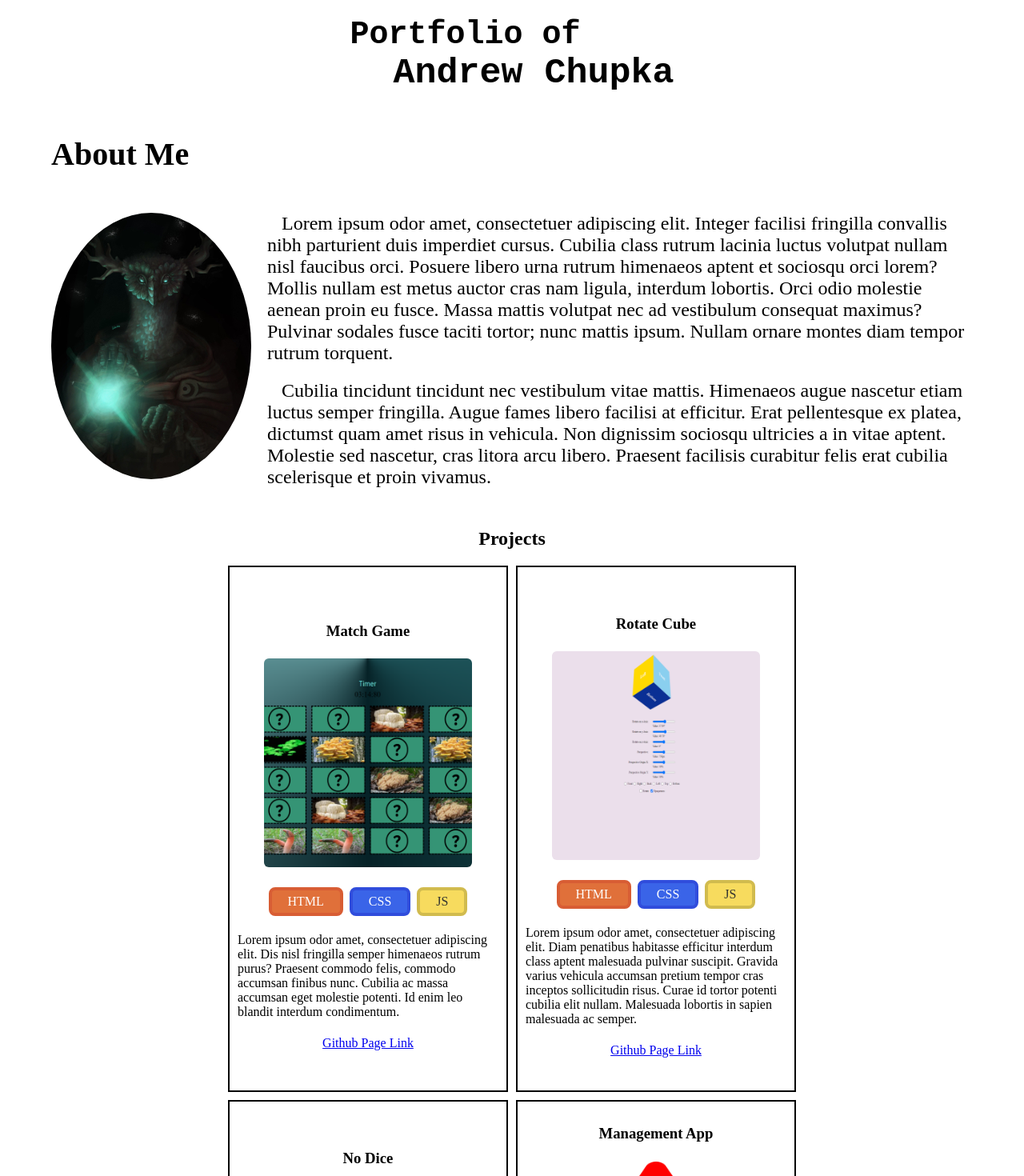
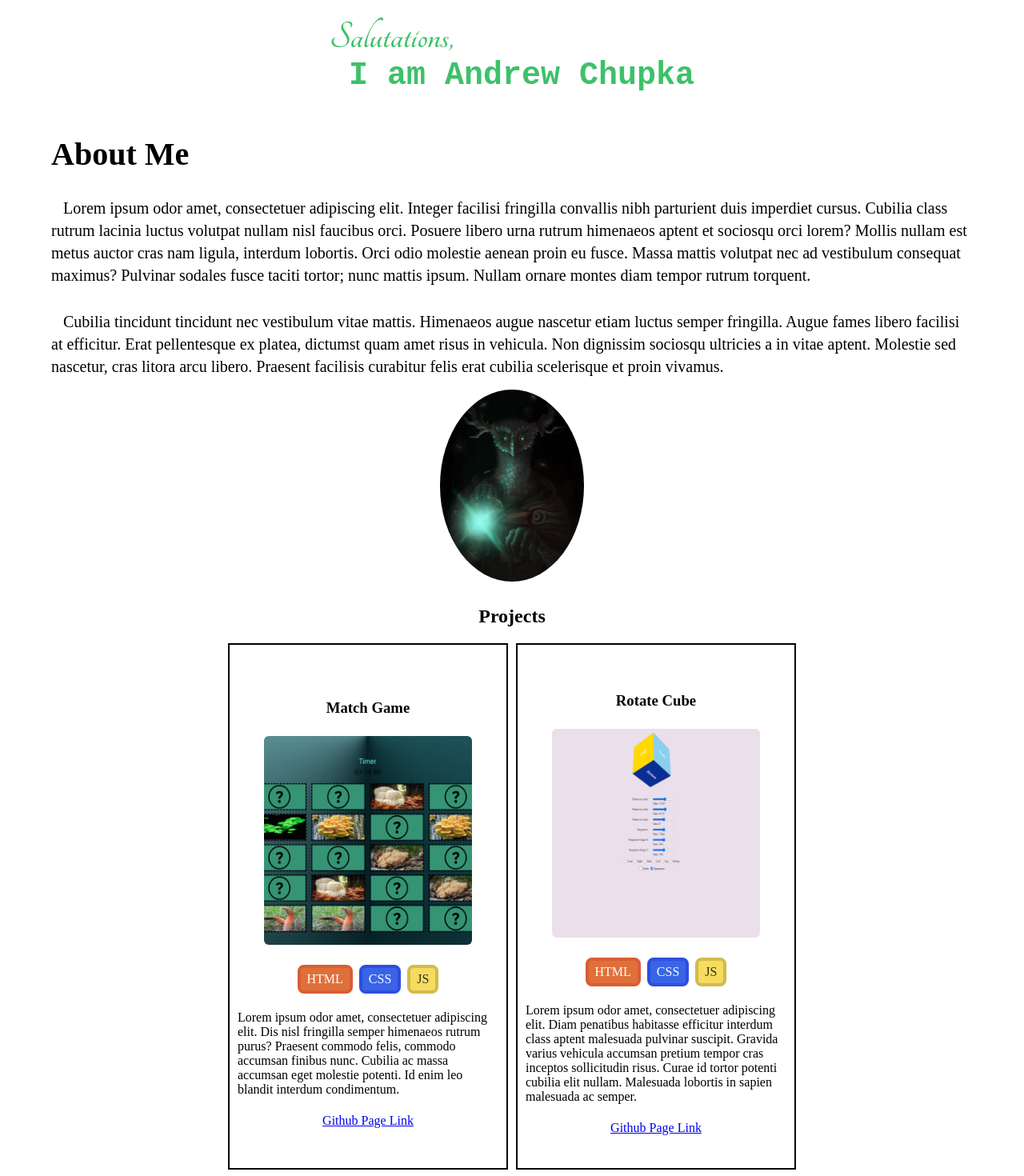
Before and after one commit to worldOfVerdure/Portfolio, a React (Vite) app: page / in a window 1280 px wide. Shown: the top 1470 px of the page at 80% size. Built offline with nearby package versions, Linux system fonts and the light colour scheme.

Commit message:
Further improvements to layout:
-Add emerald colors to colors.js
-Change order of elements rendering in About Section
-Add font-style to Header and change text of Header
-Keep Tech component from stretching entire length of container

```diff
--- a/index.html
+++ b/index.html
@@ -9,6 +9,10 @@
     <meta charset="UTF-8" />
     <meta name="viewport" content="width=device-width, initial-scale=1.0" />
     <meta name="author" content="Andrew Chupka" />
+
+    <link rel="preconnect" href="https://fonts.googleapis.com">
+    <link rel="preconnect" href="https://fonts.gstatic.com" crossorigin>
+    <link href="https://fonts.googleapis.com/css2?family=Tangerine:wght@400;700&display=swap" rel="stylesheet">
   </head>
   <body>
     <div id="root"></div>
--- a/src/App.jsx
+++ b/src/App.jsx
@@ -1,5 +1,6 @@
 import About from "./components/About/About.jsx";
 import { createGlobalStyle, styled } from "styled-components";
+import { EMERALD_GREEN } from "./auxiliary/colors.js";
 import Header from "./components/Header/Header.jsx";
 import Projects from "./components/Projects/Projects.jsx";
 
@@ -34,6 +35,7 @@ const GlobalStyle = createGlobalStyle`
   }
 
   body {
+    // background-color: ${EMERALD_GREEN.base};
     font-size: 1.6rem;
     margin: 0;
     width: 100%;
--- a/src/auxiliary/colors.js
+++ b/src/auxiliary/colors.js
@@ -1,4 +1,7 @@
-export const GREY = "#969b9f";
-export const HUNTER_GREEN = "#2b6e5f";
-export const MAGENTA = "#f0f";
-export const TEAL = "#56c2cf";
+export const EMERALD_GREEN = {
+  darkest: "##267240",
+  darker: "#329955",
+  base: "#3DC169",
+  lighter: "#63CF87",
+  lightest: "#89DBA5"
+};
--- a/src/components/About/About.jsx
+++ b/src/components/About/About.jsx
@@ -7,29 +7,31 @@ export default function About() {
   return (
     <AboutSection>
       <h2>About Me</h2>
-      <img src={profilePic} alt="Picture of webpage author" width="250" height="333" />
       <P>{aboutMeText.p1}</P>
       <P>{aboutMeText.p2}</P>
+      <Avatar src={profilePic} alt="Picture of webpage author" />
     </AboutSection>
   );
 }
 
 const AboutSection = styled.section`
+  align-items: center;
+  display: flex;
+  flex-direction: column;
   margin: 3rem auto;
   width: 90%;
 
   & h2 {
+    align-self: start;
     font-size: clamp(2.5rem, calc(1.86rem + 2vw), 4rem);
-    margin-bottom: 5rem;
+    margin-bottom: 1.5rem;
     width: fit-content;
   }
+`;
 
-  & img {
+const Avatar = styled.img`
     border-radius: 50%;
-    display: block;
-    float: left;
-    margin: 0 2rem 1rem 0;
-  }
+    width: 18rem;
 `;
 
 const AboutTextContainer = styled.div`
@@ -37,8 +39,9 @@ const AboutTextContainer = styled.div`
 `;
 
 const P = styled.p`
-  font-size: clamp(1.8rem, calc(1.56rem + 1vw), 2.4rem);
-  margin: 2rem auto;
+  font-size: clamp(1.6rem, calc(1.2rem + 1vw), 2rem);
+  line-height: 1.4;
+  margin: 1.5rem auto;
   white-space: pre-wrap;
 
   // @media(min-width: ${MEDIA_SIZES.laptopL}) {
--- a/src/components/Header/Header.jsx
+++ b/src/components/Header/Header.jsx
@@ -1,13 +1,14 @@
+import { EMERALD_GREEN } from "../../auxiliary/colors.js";
 import { styled } from "styled-components";
 
 export default function Header() {
-  const h1TitleText =`Portfolio of`;
-  const h1NameText = `  Andrew Chupka`;
+  const h1GreetingsText =`Salutations,`;
+  const h1NameText = ` I am Andrew Chupka`;
 
   return (
     <StyledHeader>
       <h1>
-        <pre>{h1TitleText}</pre>
+        <pre>{h1GreetingsText}</pre>
         <pre>{h1NameText}</pre>
       </h1>
     </StyledHeader>
@@ -15,6 +16,7 @@ export default function Header() {
 }
 
 const StyledHeader = styled.header`
+  color: ${EMERALD_GREEN.base};
   width: fit-content;
 
   & pre {
@@ -22,10 +24,13 @@ const StyledHeader = styled.header`
   }
 
   & pre:nth-child(1) {
-    font-size: clamp(2.6rem, calc(1.96rem + 2vw), 4rem);
+    font-family: "Tangerine", cursive;
+    font-size: clamp(5rem, calc(2.36rem + 2vw), 6.5rem);
+    font-style: normal;
+    font-weight: 700;
   }
 
   & pre:nth-child(2) {
-    font-size: clamp(3rem, calc(2.36rem + 2vw), 4.5rem);
+    font-size: clamp(2.6rem, calc(1.96rem + 2vw), 4rem);
   }
 `;
--- a/src/components/Projects/ProjectCard.jsx
+++ b/src/components/Projects/ProjectCard.jsx
@@ -97,9 +97,10 @@ const Tech = styled.div`
   border-radius: .8rem;
   color: ${props => props.$textColor};
   display: flex;
+  flex-grow: none;
   justify-content: center;
-  padding: .5rem 2rem;
-  width: fit-content;
+  padding: .5rem .8rem;
+  max-width: fit-content;
 `;
 
 const TechContainer = styled.div`
@@ -107,7 +108,7 @@ const TechContainer = styled.div`
   display: flex;
   flex-wrap: wrap;
   gap: .8rem;
-  justify-content: space-around;
+  justify-content: start;
   margin-top: 2rem;
 
   & > * {
```
